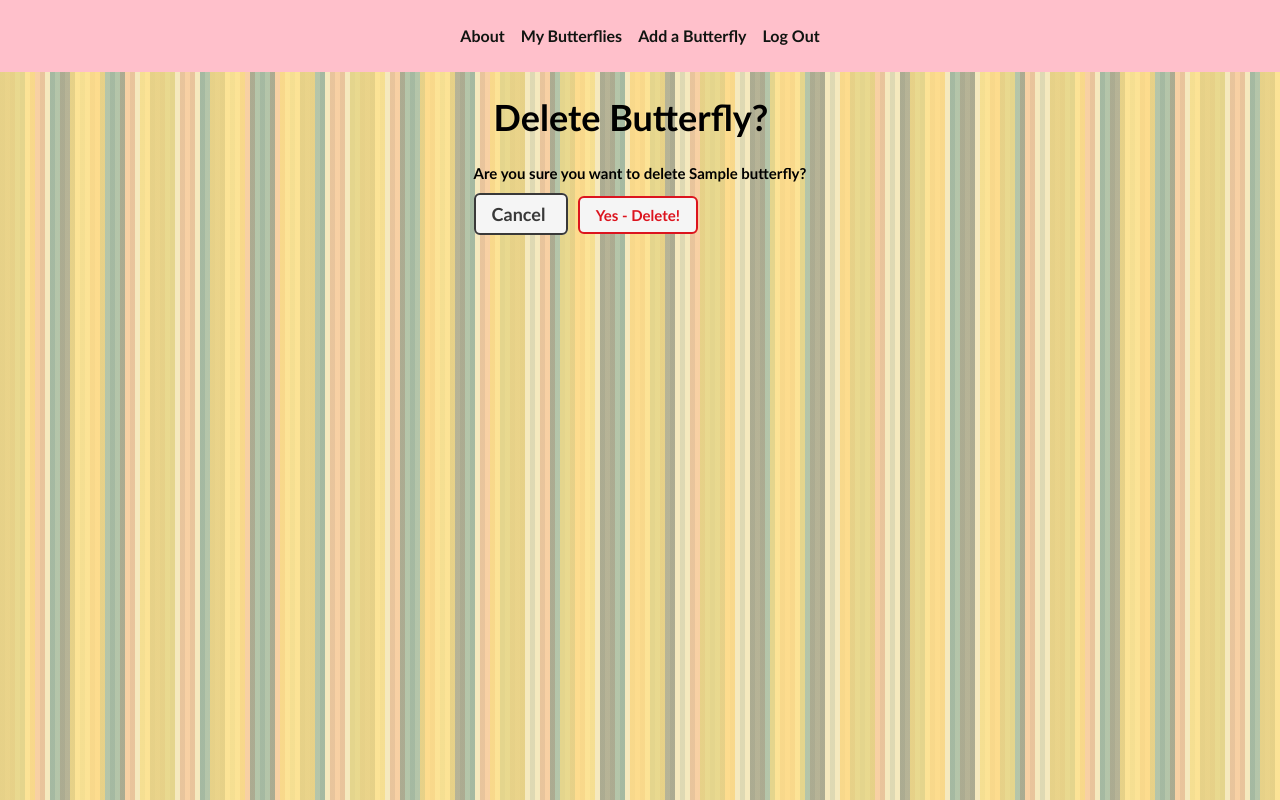
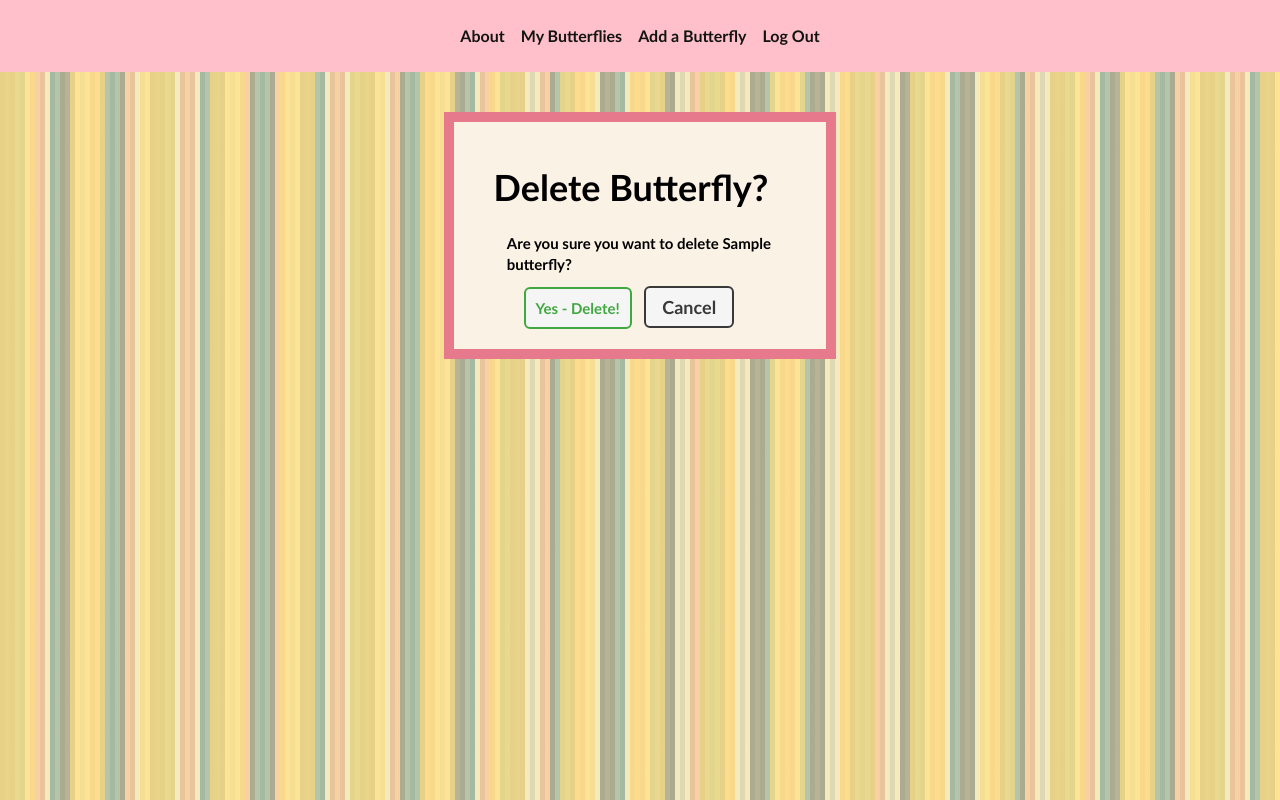
Before and after one commit to Ellieellie12/butterfly-collector, a Django app: page /butterflies/1/delete/ in a window 1280 px wide. Run offline with Django 4.2, Linux system fonts and the light colour scheme; a user stored in the database is signed in; tables that the repository leaves empty hold one stand-in row (values such as "Sample post").

Commit message:
add css to delete and edit buttons, style add and edit butterfly views

```diff
--- a/main_app/static/css/base.css
+++ b/main_app/static/css/base.css
@@ -34,8 +34,8 @@ body {
   --button-bg-hover: rgb(226, 226, 226);
   /* --submit: rgb(26, 128, 0); */
   --submit: rgb(212, 90, 111);
-  --warn: rgb(255, 102, 0);
-  --danger: rgb(220, 20, 30);
+  --warn: rgb(68, 133, 214);
+  --danger: rgb(65, 167, 65);
   --secondary: rgb(57, 57, 57);
   --card-box-shadow: 5px 5px 6px -1px #AAA;
   --font-xtreme: 4.2rem;
@@ -153,6 +153,7 @@ nav li {
   border-color: var(--secondary);
 }
 
+
 .warn {
   color: var(--warn);
   border-color: var(--warn);
@@ -163,6 +164,13 @@ nav li {
   color: var(--danger);
   border-color: var(--danger);
   font-size: 15px;
+  /* margin-right: 15%; */
+  /* margin-left: 15%; */
+  padding: 10px;
+}
+
+#delete-button{
+  margin-left: 15%;
 }
 
 
@@ -177,21 +185,52 @@ nav li {
   /* border: rgb(47, 69, 15) solid 10px; */
   background-color: rgb(251, 242, 230);
 }
+
+.delete-border {
+  border: rgb(230, 121, 139) solid 10px;
+  margin-top: 40px;
+  /* margin-right: 20px; */
+  padding: 20px;
+  /* border: rgb(47, 69, 15) solid 10px; */
+  background-color: rgb(251, 242, 230);
+  align-items: center;
+  /* justify-content: center; */
+}
+
+
+
+.question {
+  margin-left: 10%;
+}
+
 .page-header h1 {
   font-size: var(--font-xxl);
   margin: 0;
   /* border: pink solid; */
 }
 
-/* .page-header img {
+.page-header img {
   height: 40px;
   margin-left:15px;
-} */
+}
 
-/* .page-header img:first-of-type {
+.page-header img:first-of-type {
   margin-left: 20px;
-} */
+}
 
 .page-content {
   font-size: var(--font-reg);
 }
+
+/* .logo-text {
+  margin-left: 20%;
+} */
+
+/*
+.nav-image {
+  height: 30px;
+  margin-right: 10%;
+} */
+
+
+/* new */
--- a/main_app/static/css/butterflies/butterfly-detail.css
+++ b/main_app/static/css/butterflies/butterfly-detail.css
@@ -4,7 +4,8 @@
   flex-direction: column;
   align-items: center;
   justify-content: center;
-  border: rgb(221, 80, 103) solid 10px;
+  /* border: rgb(221, 80, 103) solid 10px; */
+  border:rgb(242, 160, 173) solid 10px;
   margin-top: 20px;
   background-color: antiquewhite;
 }
--- a/main_app/templates/base.html
+++ b/main_app/templates/base.html
@@ -18,15 +18,18 @@
 <body>
   <header>
     <div class="header-logo-container">
-      {% comment %} <a href="/">
-        <img
-          src=""
+      {% comment %} <a href="/"> {% endcomment %}
+        {% comment %} <img
+          src="{% static "images/colorful.svg" %}"
           alt="The Butterfly Collector Logo"
-        >
-      </a> {% endcomment %}
+          class="nav-image"
+        > {% endcomment %}
+      {% comment %} </a>  {% endcomment %}
     </div>
     <nav>
+      {% comment %} <h2>The Butterfly Collector</h2> {% endcomment %}
       <ul>
+        {% comment %} <h2 class="logo-text">The Butterfly Collector</h2> {% endcomment %}
         {% if user.is_authenticated %}
         {% comment %} <li><a href="/">Home</a></li> {% endcomment %}
         <li><a href="{% url 'about' %}">About</a></li>
--- a/main_app/templates/butterflies/detail.html
+++ b/main_app/templates/butterflies/detail.html
@@ -19,13 +19,13 @@
     >
   </div>
   <div class="butterfly-details">
-    <h1>{{ butterfly.name }}</h1>
+    <h1>Name:{{ butterfly.name }}</h1>
     {% if butterfly.age > 0 %}
       <h2>A {{ butterfly.age }} month old {{ butterfly.species }}</h2>
     {% else %}
       <h2>A {{ butterfly.species }} lives long.</h2>
     {% endif %}
-    <p>{{ butterfly.description }}</p>
+    <h2>{{ butterfly.description }}</h2>
     <div class="butterfly-actions">
       <a href="{% url 'butterfly-update' butterfly.id %}" class="btn warn">Edit</a>
       <a href="{% url 'butterfly-delete' butterfly.id %}" class="btn danger">Delete</a>
--- a/main_app/templates/main_app/butterfly_confirm_delete.html
+++ b/main_app/templates/main_app/butterfly_confirm_delete.html
@@ -2,22 +2,21 @@
 {% load static %}
 
 {% block content %}
-
+<div class="delete-border">
   <div class="page-header">
     <h1>Delete Butterfly?</h1>
-  <img src="" alt=""/>
   </div>
-<h2>Are you sure you want to delete {{ butterfly.name }}?</h2>
-
+  <h2 class="question">Are you sure you want to delete {{ butterfly.name }}?</h2>
     <form action="" method="post" class="form">
       {% csrf_token %}
+      <button type="submit" class="btn danger" id="delete-button">Yes - Delete!</button>
       <a
         href="{% url 'butterfly-detail' butterfly.id %}"
         class="btn secondary"
       >
         Cancel
       </a>
-  <button type="submit" class="btn danger">Yes - Delete!</button>
     </form>
+</div>
 
 {% endblock %}
--- a/main_app/templates/signup.html
+++ b/main_app/templates/signup.html
@@ -6,7 +6,7 @@
 {% endblock %}
 
 {% block content %}
-
+<div class="border-range">
   <div class="page-header">
     <h1>Sign Up</h1>
     {% comment %} <img src="" alt=""/> {% endcomment %}
@@ -21,5 +21,6 @@
     </table>
     <button type="submit" class="btn submit">Submit!</button>
   </form>
+</div>
 
 {% endblock %}
```
Also changed, not shown: main_app/static/css/home.css (+6 -1 lines). Lines whose indentation alone changed are shown as unchanged.
